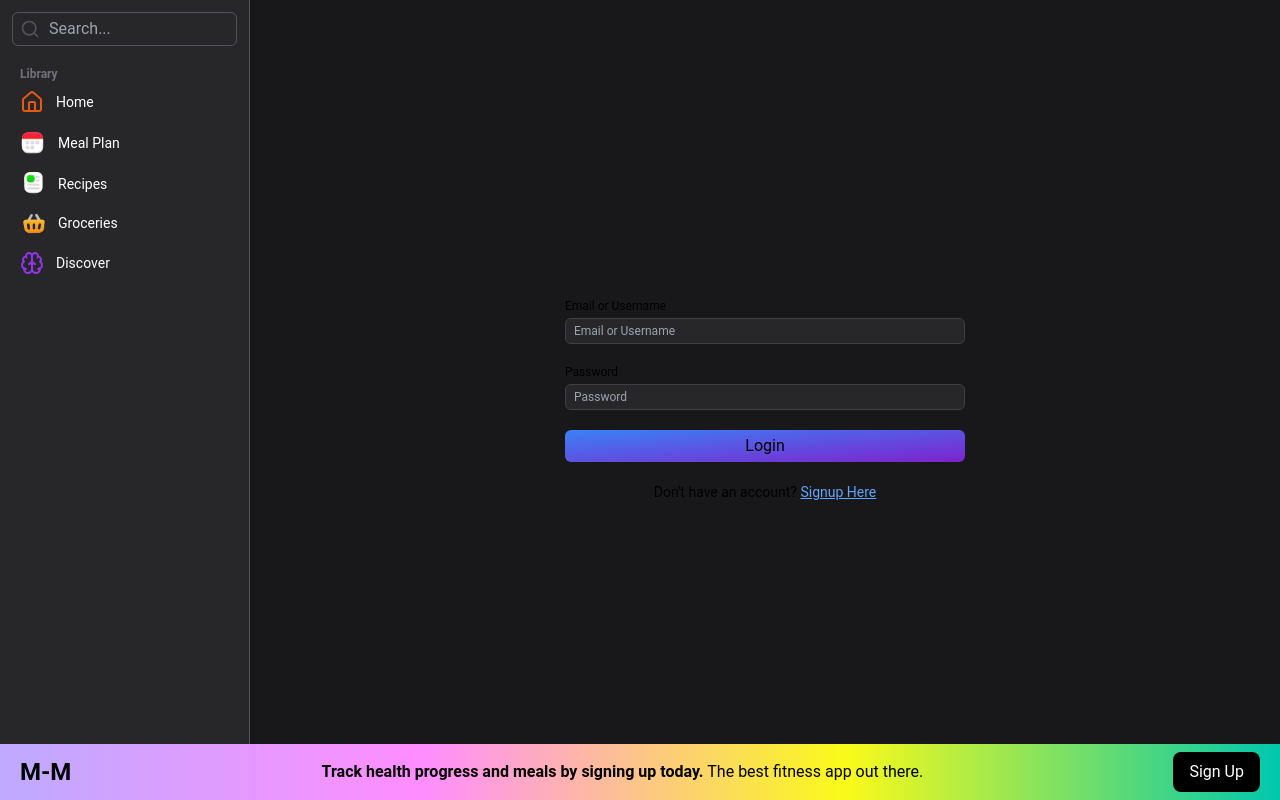
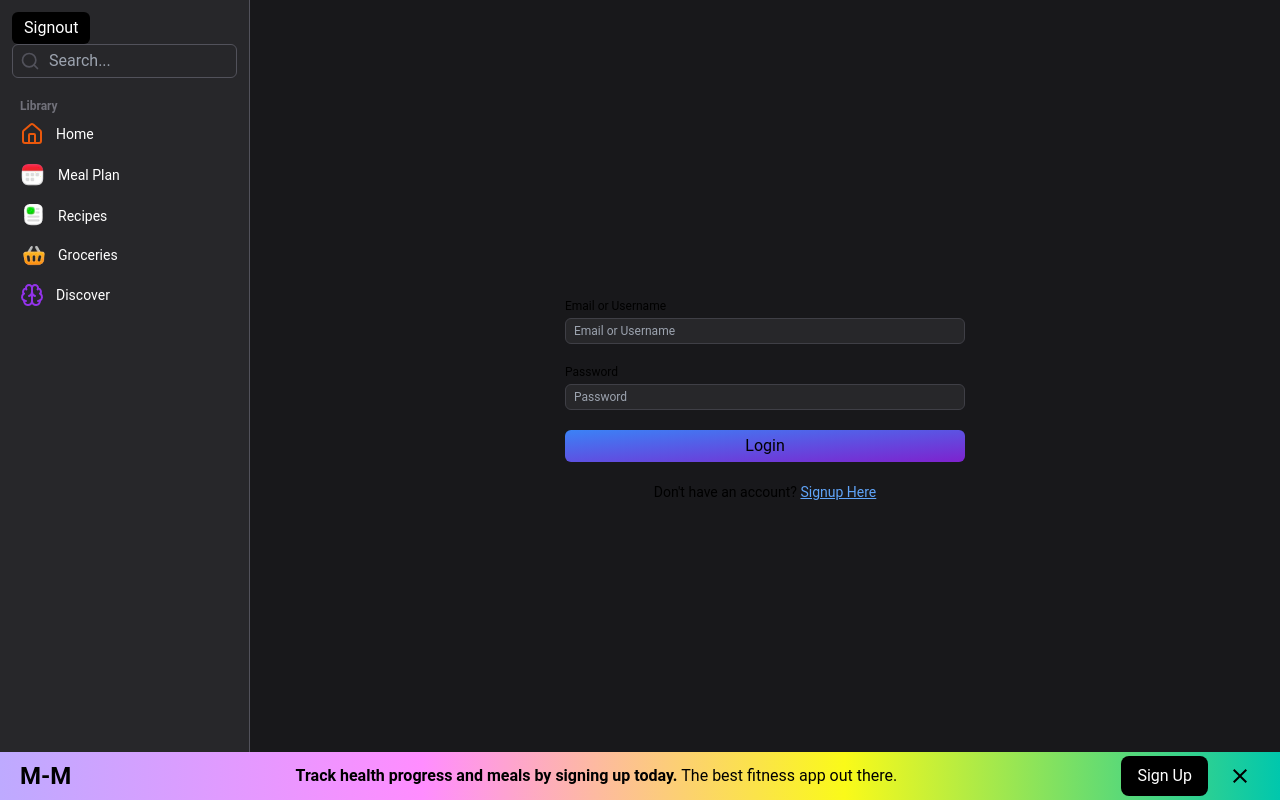
Before and after one commit to JordanVera/meal_prep_pwa, a Next.js app: page / in a window 1280 px wide. Built offline with nearby package versions, Linux system fonts and the light colour scheme; no server answers.

Commit message:
feat: Update user API to include Step in recipes
- Modified the `getCurrentlyLoggedInUser` function in the user API to include the `Step` field in the `recipes` object.
- This change ensures that the `Step` data is fetched along with the user's recipes.

```diff
--- a/src/components/Sidebar.jsx
+++ b/src/components/Sidebar.jsx
@@ -22,7 +22,7 @@ const Sidebar = () => {
 
   return (
     <aside className="bg-zinc-800 w-[250px] min-h-screen p-3 border-r border-zinc-600 fixed top-0">
-      {user && (
+      {/* {user && ( */}
       <button
         onClick={() => {
           signOut({ callbackUrl: '/?signedOut=true' });
@@ -31,7 +31,7 @@ const Sidebar = () => {
       >
         Signout
       </button>
-      )}
+      {/* )} */}
       <div className="relative">
         <Search className="absolute left-2 top-1/2 transform -translate-y-1/2 text-zinc-600 h-5 w-5" />
         <input
--- a/src/components/banners/SignupBanner.jsx
+++ b/src/components/banners/SignupBanner.jsx
@@ -1,9 +1,38 @@
-import { useState } from 'react';
+import { useState, useEffect } from 'react';
 import Link from 'next/link';
+import { Close } from '@mui/icons-material';
+import { IconButton } from '@mui/material';
+import { useUser } from '@/providers/UserContext';
 
 const SignupBanner = () => {
+  const [isBannerVisible, setIsBannerVisible] = useState(true);
+
+  const { user } = useUser();
+
+  useEffect(() => {
+    console.log({ user });
+  }, [user]);
+
+  useEffect(() => {
+    const bannerState = localStorage.getItem('isBannerVisible');
+    if (bannerState === 'false') {
+      setIsBannerVisible(false);
+    }
+  }, []);
+
+  const handleClose = () => {
+    setIsBannerVisible(false);
+    localStorage.setItem('isBannerVisible', 'false');
+  };
+
+  if (!isBannerVisible || user) {
+    return null;
+  }
+
   return (
-    <footer className="fixed bottom-0 multi_gradient_bg w-full px-5 py-2 flex justify-between items-center">
+    <footer
+      className={` fixed bottom-0 multi_gradient_bg w-full px-5 py-1 flex justify-between items-center`}
+    >
       <h2 className="text-2xl font-bold text-black">M-M</h2>
 
       <p className="text-black font-bold text-md">
@@ -11,9 +40,18 @@ const SignupBanner = () => {
         <span className="font-normal">The best fitness app out there.</span>
       </p>
 
-      <button className="bg-black text-white px-4 py-2 rounded-lg">
-        Sign Up
-      </button>
+      <div className="flex items-center gap-3">
+        <Link
+          href={'/?signup=true'}
+          className="bg-black text-white px-4 py-2 rounded-lg"
+        >
+          Sign Up
+        </Link>
+
+        <IconButton onClick={handleClose}>
+          <Close className="text-black" />
+        </IconButton>
+      </div>
     </footer>
   );
 };
--- a/src/pages/_app.js
+++ b/src/pages/_app.js
@@ -15,8 +15,6 @@ import SignupBanner from '@/components/banners/SignupBanner';
 
 function MyApp({ Component, pageProps: { session, ...pageProps } }) {
   useServiceWorker();
-
-  // const { user } = useUser();
 
   return (
     <SessionProvider session={session}>
--- a/src/pages/api/user/index.js
+++ b/src/pages/api/user/index.js
@@ -31,7 +31,7 @@ async function getCurrentlyLoggedInUser(req, res, session) {
       include: {
         recipes: {
           include: {
-          Stepinde: true,
+            Step: true,
           },
         },
       },
```
Also changed, not shown: 1 other file (tests, documents, lock files or other folders). Lines whose indentation alone changed are shown as unchanged.
